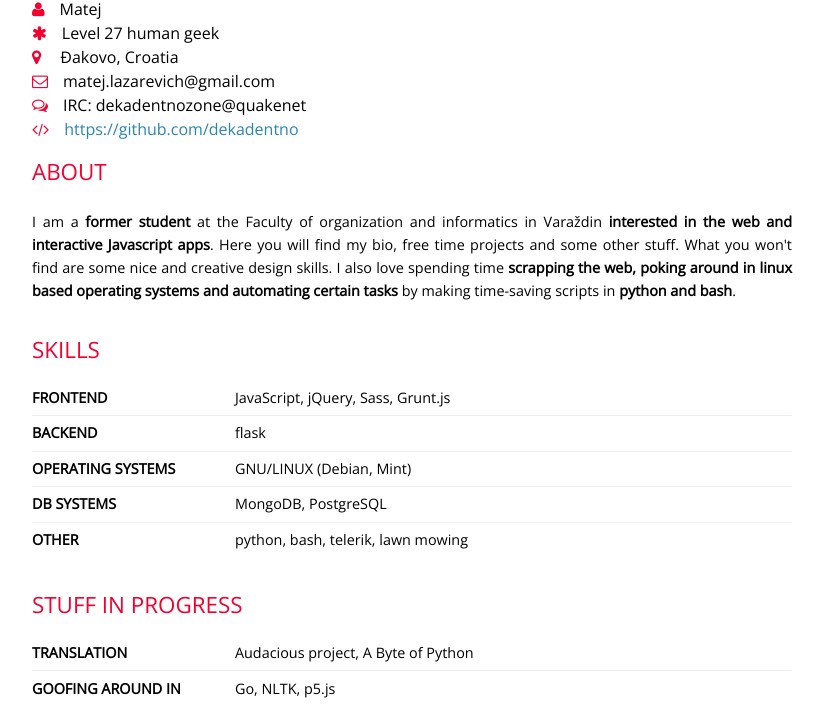
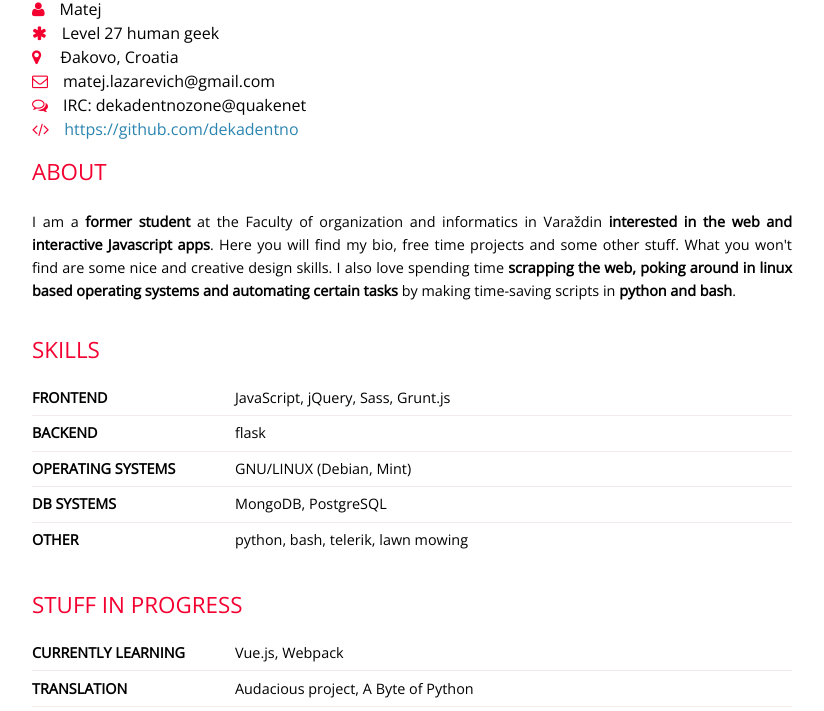
Before and after one commit to dekadentno/dekadentno.github.io, a plain HTML site: page index.html in a window 1280 px wide. Shown: the part 89-800 px from the top of the page, without its empty margins (8-832 px from the left). Drawn offline with nearby package versions, Linux system fonts and the light colour scheme.

Commit message:
Added currently learning section

```diff
--- a/index.html
+++ b/index.html
@@ -75,6 +75,12 @@ Why are you looking at my source code?
 				<section id="current">
 			<h2>Stuff in progress</h2>
 			<div class="item">
+				<div class="name">Currently learning</div>
+				<div class="keywords">
+					Vue.js, Webpack
+				</div>
+			</div>
+			<div class="item">
 				<div class="name">
 					Translation
 				</div>
@@ -85,7 +91,7 @@ Why are you looking at my source code?
 			<div class="item">
 				<div class="name">Goofing around in</div>
 				<div class="keywords">
-					Go, NLTK, p5.js
+					NLTK
 				</div>
 			</div>
 		</section>
@@ -219,13 +225,7 @@ Why are you looking at my source code?
 					<em>Survivable</em>
 				</div>
 			</div>
-		</section>
-		<!-- <section id="interests">
-			<h2>Misc</h2>
-			<div class="item">
-				<div class="name">aaaa</div>
-			</div>
-		</section> -->
+		</section>autaut
 	</div>
 </body>
 
```
